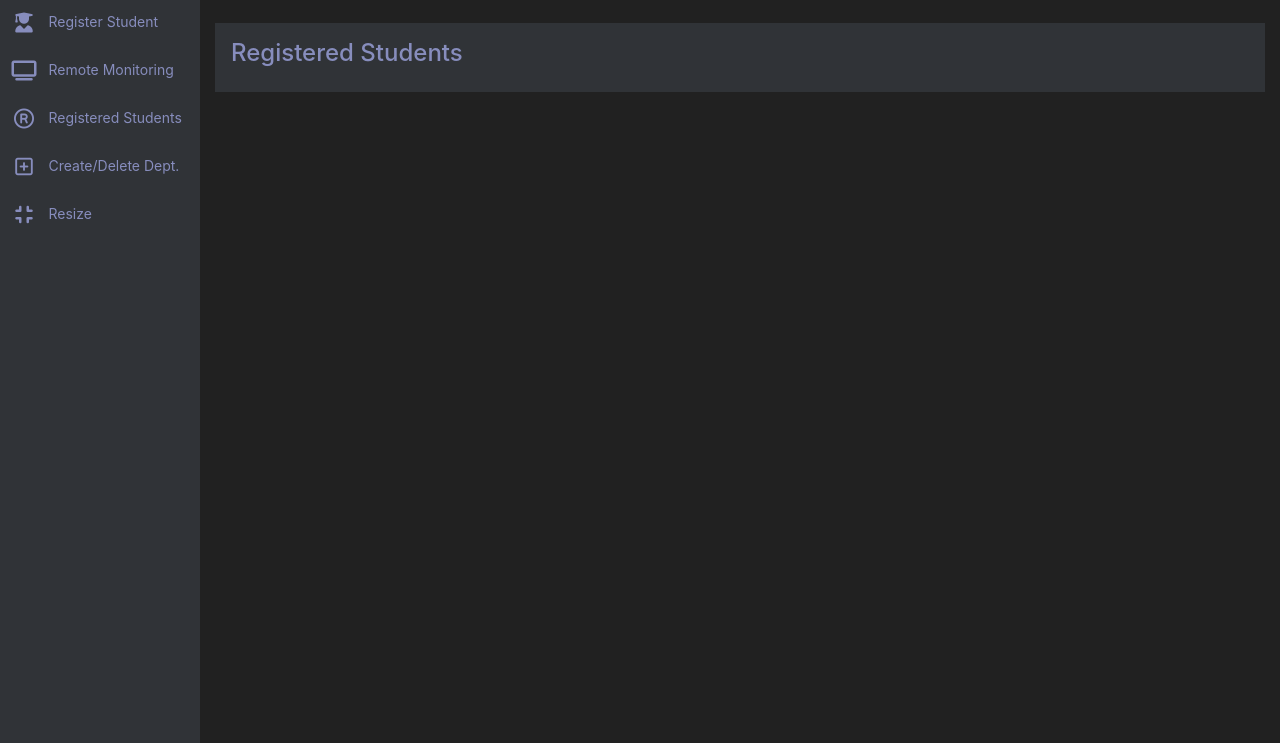
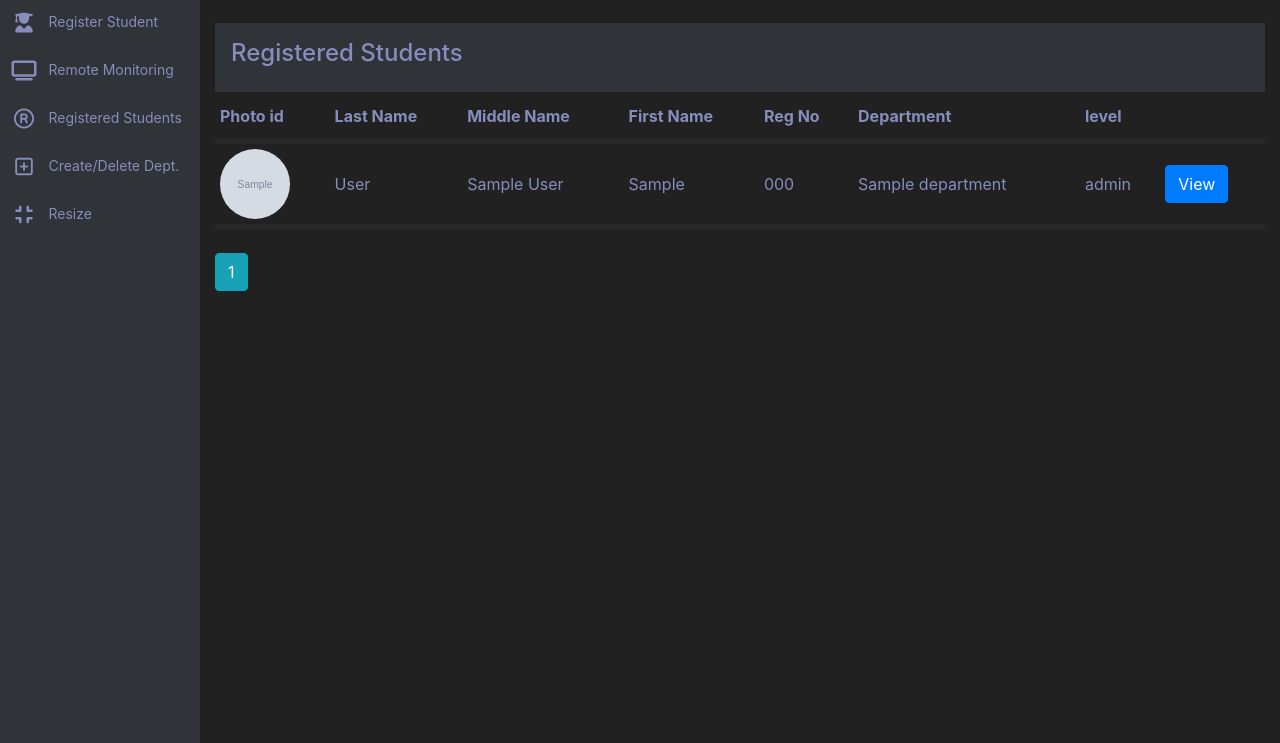
Before and after one commit to Project-IHU/Ihufied, a Flask app: page /portal/registered_students in a window 1280 px wide. Shown: the part 57-800 px from the top of the page. Run offline with Flask 2, Linux system fonts and the light colour scheme; a user stored in the database is signed in; tables that the repository leaves empty hold one stand-in row (values such as "Sample post"); grey boxes marked "Sample" are stand-in pictures; some libraries are stand-ins or nearby versions.

Commit message:
registered students part

```diff
--- a/app/models.py
+++ b/app/models.py
@@ -112,6 +112,7 @@ class User(db.Model):
     user_status = db.Column(db.String(10), nullable=False, default='student')
     course_subscription = db.relationship('Course', secondary=coursesubs, backref=db.backref('course_subscribers', lazy='dynamic'))
 
+
 class Department(db.Model):
     id = db.Column(db.Integer, primary_key=True)
     name = db.Column(db.String(80), unique=True)
--- a/app/portal/views.py
+++ b/app/portal/views.py
@@ -55,12 +55,23 @@ def register_student_courses():
 def remote_monitoring():
     return render_template('/portal/monitoring.html')
 
-@portal.route('/registered_students')
+@portal.route('/registered_students', methods= ['GET','POST'])
 @login_required
 def registered_students():
-	# page = request.args.get('page', 1 , type=int)
-	# students = User.query.order_by(User.lastname.asc()).paginate(page=page, per_page=25)
-	return render_template('/portal/registered_students.html') #,students=students)
+	page = request.args.get('page', 1 , type=int)
+	student= User.query.order_by(User.lastname.asc()).paginate(page=page, per_page=25)
+	if request.method == 'POST':
+		if request.form['detail']:
+				the_student= request.form['detail']
+				student= User.query.filter_by(id=the_student)
+				return render_template ('/portal/student_details.html',student=student)
+	else:
+		return render_template('/portal/registered_students.html',student =student)
+
+@portal.route('/edit_courses', methods =['GET','POST'])
+@login_required
+def edit_courses():
+    	return render_template('portal/edit_courses.html')
 
 @portal.route('/modify_dept')
 @login_required
--- a/app/static/css/main.css
+++ b/app/static/css/main.css
@@ -29,6 +29,11 @@
     align-items: center;
 }
 
+.rounded-circle:hover {
+    width: 200px;
+    height: 200px;
+
+}
 @media only screen and (max-width: 630px) {
     .card{
         width: 30rem;
--- a/app/static/css/style.css
+++ b/app/static/css/style.css
@@ -137,4 +137,12 @@
 .nav-link:hover .icon, .nav-link:hover .text, .nav-link:active .icon, .nav-link:active .text {
   color: #8fc7ecd2;
 }
+
+ table, th, td {
+  border-collapse: collapse;
+}
+th, td {
+  padding: 5px;
+  text-align: left;
+}
 /*# sourceMappingURL=style.css.map */
--- a/app/templates/portal/registered_students.html
+++ b/app/templates/portal/registered_students.html
@@ -4,4 +4,60 @@
      <div class="bg-mattBlackLight p-3">
         <h4 class="mb-2">Registered Students</h4>
      </div>
+     <table style="width: 100%;">
+       <tr style="height:50px; border-bottom: 5px solid rgb(41, 40, 40)">
+            <th>Photo id</th>
+            <th>Last Name</th>
+            <th>Middle Name</th>
+            <th>First Name</th>
+            <th>Reg No</th>
+            <th>Department</th>
+            <th>level</th>
+            <th></th>
+        </tr>
+         {%for student in student.items%}
+         <tr style="border-bottom: 5px solid rgb(41, 40, 40) ">
+            <td>
+               <img class="rounded-circle" style="width: 70px; height: 70px;"
+                  src="{{url_for('static', filename ='images/' + student.image_name)}}" alt="">
+            </td>
+            <td>
+               {{student.lastname}}
+            </td>
+            <td>
+               {{student.middlename}}
+            </td>
+            <td>
+               {{student.firstname}}
+            </td>
+            <td>
+               {{student.regnumber}}
+            </td>
+            <td>
+               {{student.department.name}}
+            </td>
+            <td>
+               {{student.level}}
+            </td>
+            <td>
+               <form action="{{url_for('portal.registered_students')}}" method="POST">
+                  <button type="submit" class="btn btn-primary" name="detail" value="{{student.id}}">View</button>
+               </form>
+            </td>
+         </tr>
+         {%endfor%}
+      </table>
+      {% for page_num in student.iter_pages(left_edge=1, right_edge=1, left_current=1, right_current=2) %}
+      {% if page_num %}
+      {% if student.page == page_num %}
+      <a class="btn btn-info mb-4 mt-4" href="{{ url_for('portal.registered_students', page=page_num) }}">{{ page_num }}</a>
+      {% else %}
+      <a class="btn btn-outline-info mb-4 mt-4" href="{{ url_for('portal.registered_students', page=page_num) }}">{{ page_num }}</a>
+      {% endif %}
+      {% else %}
+      ...
+      {% endif %}
+      {%endfor%}
+
+
 {%endblock%}
--- a/ihufied.py
+++ b/ihufied.py
@@ -24,4 +24,4 @@ def test(test_names):
 
 
 if __name__ == '__main__':
-    app.run(debug=True)
+    app.run( threaded=True, debug=True)
```
Also changed, not shown: app/templates/portal/edit_courses.html (added, +9 -0 lines), app/templates/portal/student_details.html (added, +75 -0 lines), data-dev.sqlite.
